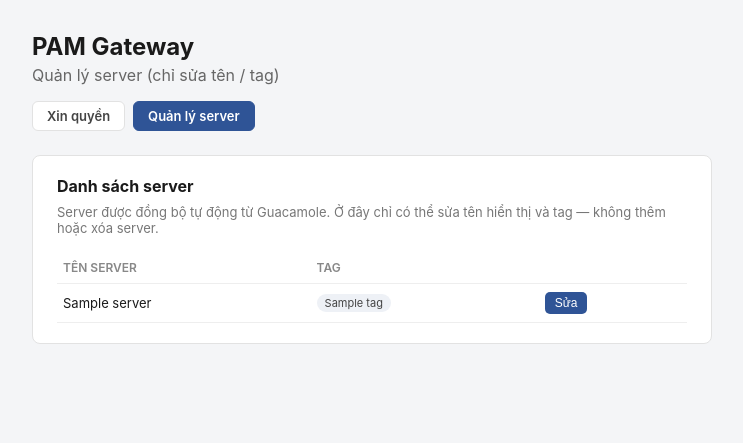
After one commit to nhutHao05/privileged-access-gateway, a FastAPI app: template authorization/templates/servers.html in a window 1280 px wide. The commit adds this page. Shown: the top 443 px of the page, without its empty margins (268-1011 px from the left). Run offline with FastAPI, Linux system fonts and the light colour scheme; the template is opened without the code that fills it: most values are stand-ins (such as "Sample title", 1, 10 or a date in 2020); some libraries are stand-ins or nearby versions.

Commit message:
Add server management screen (edit name/tags only)

```diff
--- a/authorization/main.py
+++ b/authorization/main.py
@@ -1,7 +1,7 @@
 """
 PAM Gateway — Authorization & UI module
-Màn "Xin quyền" (access request) — bản demo dùng MOCK DATA
-(chưa nối API thật của Inh, để code UI trước không bị block)
+Màn "Xin quyền" (access request) + màn "Quản lý server" (chỉ Sửa tên/tag)
+— bản demo dùng MOCK DATA (chưa nối API thật của Inh)
 
 Chạy thử:
     uvicorn main:app --reload
@@ -23,9 +23,13 @@ app.mount("/static", StaticFiles(directory="static"), name="static")
 
 # ---------------------------------------------------------------------------
 # MOCK DATA — sau này thay bằng gọi API thật của Inh (GET /api/servers,
-# POST /api/access-requests, ...). Cấu trúc field đặt đúng snake_case như
-# đã chốt trong RBAC-API-Spec-Draft để lúc thay API thật không phải sửa
-# template.
+# POST /api/access-requests, PATCH /api/servers/{id} ...). Cấu trúc field
+# đặt đúng snake_case như đã chốt trong RBAC-API-Spec-Draft để lúc thay
+# API thật không phải sửa template.
+#
+# LƯU Ý: server do Inh import từ Guacamole — UI ở đây chỉ được SỬA
+# (tên, tag), KHÔNG được Thêm/Xóa. Không có route nào thêm hoặc xóa
+# server trong file này.
 # ---------------------------------------------------------------------------
 
 MOCK_SERVERS = [
@@ -43,7 +47,7 @@ def find_server(server_id: str) -> dict | None:
 
 
 # ---------------------------------------------------------------------------
-# Routes
+# Routes — Xin quyền (access requests)
 # ---------------------------------------------------------------------------
 
 @app.get("/", response_class=HTMLResponse)
@@ -115,3 +119,71 @@ def reject_request(request: Request, request_id: str):
         "_requests_table.html",
         {"access_requests": list(reversed(access_requests_db))},
     )
+
+
+# ---------------------------------------------------------------------------
+# Routes — Quản lý server (CHỈ Sửa tên/tag — không Thêm, không Xóa)
+# ---------------------------------------------------------------------------
+
+@app.get("/servers", response_class=HTMLResponse)
+def servers_page(request: Request):
+    """Trang quản lý server: bảng danh sách server, có thể Sửa từng dòng."""
+    return templates.TemplateResponse(
+        request,
+        "servers.html",
+        {"servers": MOCK_SERVERS, "editing_id": None},
+    )
+
+
+@app.get("/servers/table", response_class=HTMLResponse)
+def servers_table(request: Request):
+    """
+    Trả về fragment bảng server ở chế độ xem thường (không có dòng nào
+    đang sửa). Dùng khi bấm nút 'Hủy' để thoát chế độ sửa.
+    """
+    return templates.TemplateResponse(
+        request,
+        "_servers_table.html",
+        {"servers": MOCK_SERVERS, "editing_id": None},
+    )
+
+
+@app.get("/servers/{server_id}/edit-row", response_class=HTMLResponse)
+def edit_server_row(request: Request, server_id: str):
+    """
+    Bấm nút 'Sửa' ở 1 dòng -> trả lại cả bảng, nhưng dòng có server_id này
+    hiển thị dạng ô nhập (input) thay vì chữ thường.
+    """
+    return templates.TemplateResponse(
+        request,
+        "_servers_table.html",
+        {"servers": MOCK_SERVERS, "editing_id": server_id},
+    )
+
+
+@app.post("/servers/{server_id}/edit", response_class=HTMLResponse)
+def save_server_edit(
+    request: Request,
+    server_id: str,
+    name: str = Form(...),
+    tags: str = Form(""),
+):
+    """
+    Tương ứng PATCH /api/servers/{id} trong spec (khi Inh có API thật,
+    chỗ này chỉ cần thay đoạn cập nhật MOCK_SERVERS bằng lệnh gọi API).
+
+    - name: tên server, không được để trống.
+    - tags: chuỗi các tag cách nhau bởi dấu phẩy, ví dụ "prod, db".
+    """
+    server = find_server(server_id)
+    if server is not None:
+        clean_name = name.strip()
+        if clean_name:
+            server["name"] = clean_name
+        server["tags"] = [t.strip() for t in tags.split(",") if t.strip()]
+
+    return templates.TemplateResponse(
+        request,
+        "_servers_table.html",
+        {"servers": MOCK_SERVERS, "editing_id": None},
+    )
--- a/authorization/static/style.css
+++ b/authorization/static/style.css
@@ -23,7 +23,30 @@ header h1 {
 
 .subtitle {
     color: #666;
-    margin: 0 0 24px;
+    margin: 0 0 16px;
+}
+
+.nav {
+    display: flex;
+    gap: 8px;
+    margin-bottom: 24px;
+}
+
+.nav a {
+    text-decoration: none;
+    color: #444;
+    background: #fff;
+    border: 1px solid #e2e2e2;
+    padding: 6px 14px;
+    border-radius: 6px;
+    font-size: 13px;
+    font-weight: 600;
+}
+
+.nav a.active {
+    background: #2f5496;
+    color: #fff;
+    border-color: #2f5496;
 }
 
 .card {
@@ -37,6 +60,12 @@ header h1 {
 .card h2 {
     font-size: 16px;
     margin: 0 0 16px;
+}
+
+.note {
+    color: #777;
+    font-size: 13px;
+    margin: -8px 0 16px;
 }
 
 .form-row {
@@ -93,6 +122,14 @@ th {
     text-transform: uppercase;
 }
 
+td input[type="text"] {
+    padding: 6px 8px;
+    border: 1px solid #ccc;
+    border-radius: 5px;
+    font-size: 13px;
+    width: 100%;
+}
+
 .badge {
     padding: 2px 8px;
     border-radius: 10px;
@@ -115,6 +152,16 @@ th {
     color: #721c24;
 }
 
+.tag-chip {
+    display: inline-block;
+    background: #eef1f6;
+    color: #444;
+    padding: 2px 8px;
+    border-radius: 10px;
+    font-size: 11px;
+    margin-right: 4px;
+}
+
 .btn-small {
     border: none;
     padding: 4px 10px;
@@ -134,6 +181,11 @@ th {
     color: #fff;
 }
 
+.btn-edit {
+    background: #2f5496;
+    color: #fff;
+}
+
 .empty {
     color: #999;
     font-size: 13px;
--- /dev/null
+++ b/authorization/templates/_servers_table.html
@@ -0,0 +1,75 @@
+{% if not servers %}
+<p class="empty">Chưa có server nào.</p>
+{% else %}
+<table>
+    <thead>
+        <tr>
+            <th>Tên server</th>
+            <th>Tag</th>
+            <th></th>
+        </tr>
+    </thead>
+    <tbody>
+        {% for s in servers %}
+        {% if editing_id == s.id %}
+        <tr>
+            <td>
+                <input
+                    type="text"
+                    name="name"
+                    value="{{ s.name }}"
+                    placeholder="Tên server"
+                />
+            </td>
+            <td>
+                <input
+                    type="text"
+                    name="tags"
+                    value="{{ s.tags | join(', ') }}"
+                    placeholder="VD: prod, db"
+                />
+            </td>
+            <td>
+                <button
+                    class="btn-small btn-approve"
+                    hx-post="/servers/{{ s.id }}/edit"
+                    hx-include="closest tr"
+                    hx-target="#servers-table-wrapper"
+                    hx-swap="innerHTML"
+                >
+                    Lưu
+                </button>
+                <button
+                    class="btn-small btn-reject"
+                    hx-get="/servers/table"
+                    hx-target="#servers-table-wrapper"
+                    hx-swap="innerHTML"
+                >
+                    Hủy
+                </button>
+            </td>
+        </tr>
+        {% else %}
+        <tr>
+            <td>{{ s.name }}</td>
+            <td>
+                {% for tag in s.tags %}
+                <span class="tag-chip">{{ tag }}</span>
+                {% endfor %}
+            </td>
+            <td>
+                <button
+                    class="btn-small btn-edit"
+                    hx-get="/servers/{{ s.id }}/edit-row"
+                    hx-target="#servers-table-wrapper"
+                    hx-swap="innerHTML"
+                >
+                    Sửa
+                </button>
+            </td>
+        </tr>
+        {% endif %}
+        {% endfor %}
+    </tbody>
+</table>
+{% endif %}
--- a/authorization/templates/index.html
+++ b/authorization/templates/index.html
@@ -11,6 +11,10 @@
         <header>
             <h1>PAM Gateway</h1>
             <p class="subtitle">Xin quyền truy cập server (JIT Access)</p>
+            <nav class="nav">
+                <a href="/" class="active">Xin quyền</a>
+                <a href="/servers">Quản lý server</a>
+            </nav>
         </header>
 
         <section class="card">
--- /dev/null
+++ b/authorization/templates/servers.html
@@ -0,0 +1,32 @@
+<!DOCTYPE html>
+<html lang="vi">
+<head>
+    <meta charset="UTF-8" />
+    <title>PAM Gateway — Quản lý server</title>
+    <script src="https://cdnjs.cloudflare.com/ajax/libs/htmx/1.9.12/htmx.min.js"></script>
+    <link rel="stylesheet" href="/static/style.css" />
+</head>
+<body>
+    <div class="container">
+        <header>
+            <h1>PAM Gateway</h1>
+            <p class="subtitle">Quản lý server (chỉ sửa tên / tag)</p>
+            <nav class="nav">
+                <a href="/">Xin quyền</a>
+                <a href="/servers" class="active">Quản lý server</a>
+            </nav>
+        </header>
+
+        <section class="card">
+            <h2>Danh sách server</h2>
+            <p class="note">
+                Server được đồng bộ tự động từ Guacamole. Ở đây chỉ có thể
+                sửa tên hiển thị và tag — không thêm hoặc xóa server.
+            </p>
+            <div id="servers-table-wrapper">
+                {% include "_servers_table.html" %}
+            </div>
+        </section>
+    </div>
+</body>
+</html>
```
